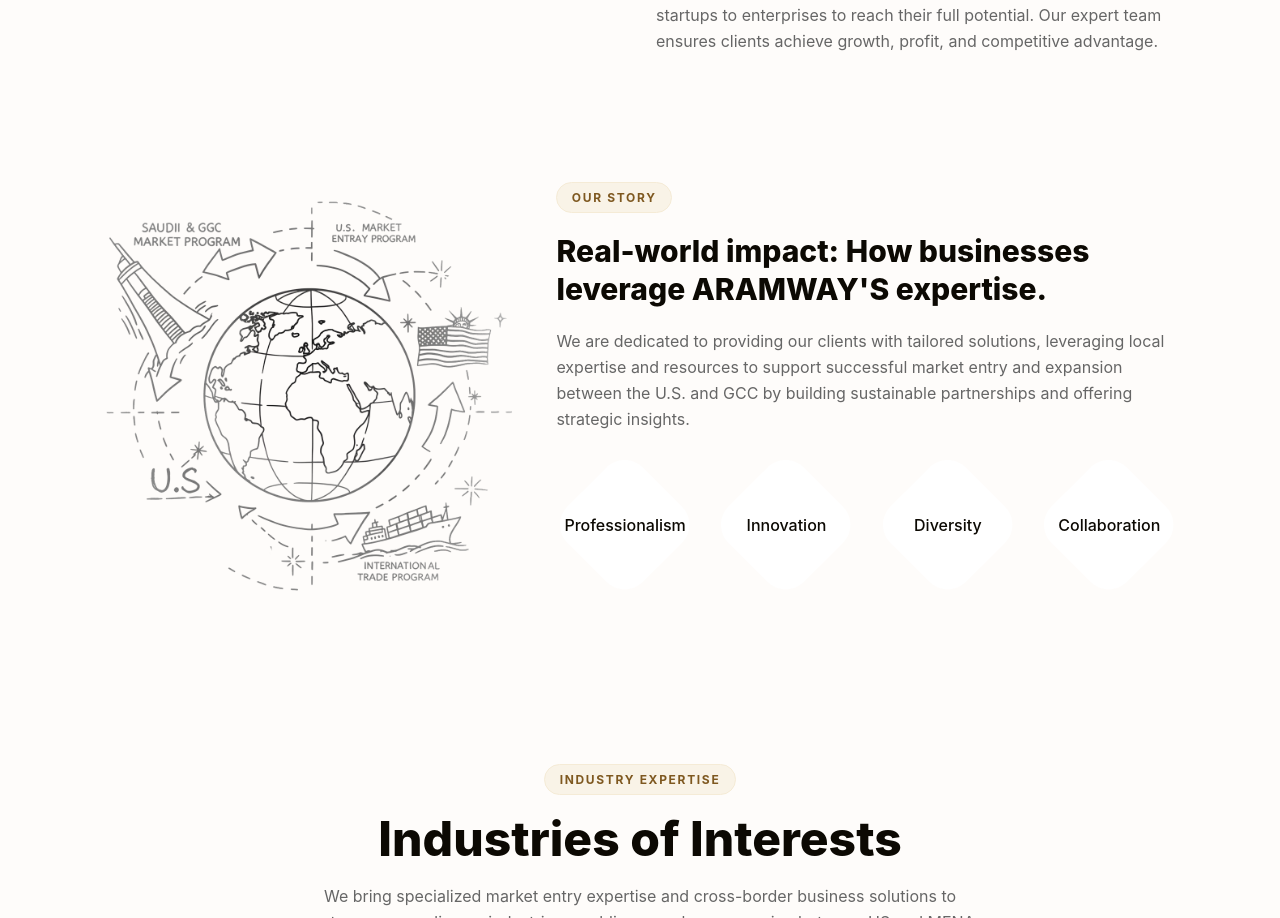
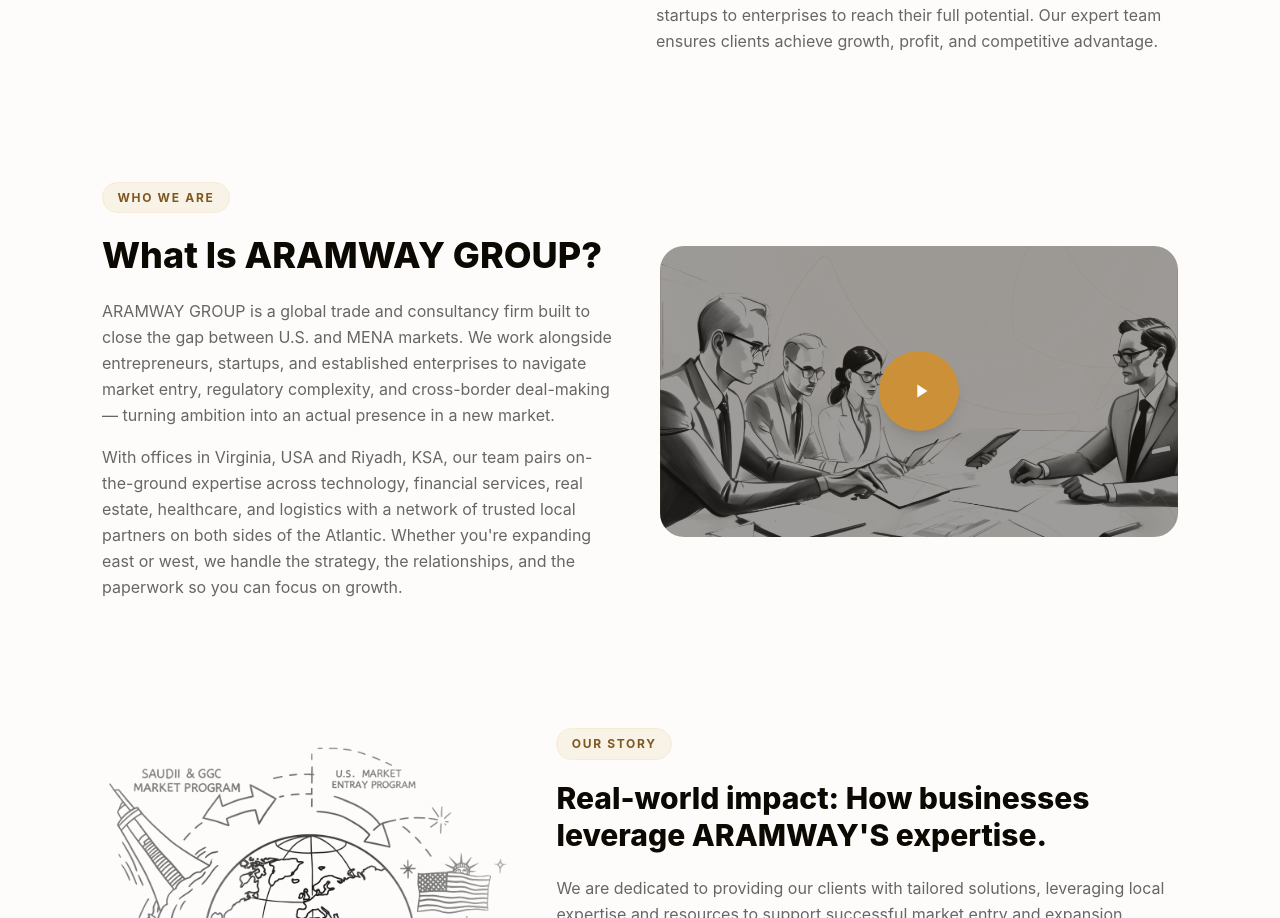
Before and after one commit to EntertabOrganization/Aramway, a Next.js app: page /about in a window 1280 px wide. Shown: the part 911-1829 px from the top of the page. Built offline with nearby package versions, Linux system fonts and the light colour scheme; no server answers.

Commit message:
Update AboutUsVideo

```diff
--- a/app/about/page.tsx
+++ b/app/about/page.tsx
@@ -66,6 +66,51 @@
         </div>
       </section>
 
+      <section className="py-16">
+        <div className="container-max">
+          <div className="grid items-center gap-10 md:grid-cols-2">
+            <AnimateIn>
+              <span className="section-eyebrow">Who We Are</span>
+              <h2 className="mt-5 font-heading text-3xl font-extrabold leading-tight text-ink sm:text-4xl">
+                What Is ARAMWAY GROUP?
+              </h2>
+              <p className="mt-5 text-base leading-relaxed text-muted">
+                ARAMWAY GROUP is a global trade and consultancy firm built to close the gap between
+                U.S. and MENA markets. We work alongside entrepreneurs, startups, and established
+                enterprises to navigate market entry, regulatory complexity, and cross-border
+                deal-making — turning ambition into an actual presence in a new market.
+              </p>
+              <p className="mt-4 text-base leading-relaxed text-muted">
+                With offices in Virginia, USA and Riyadh, KSA, our team pairs on-the-ground expertise
+                across technology, financial services, real estate, healthcare, and logistics with a
+                network of trusted local partners on both sides of the Atlantic. Whether you&apos;re
+                expanding east or west, we handle the strategy, the relationships, and the
+                paperwork so you can focus on growth.
+              </p>
+            </AnimateIn>
+            <AnimateIn delay={0.1}>
+              {/* Placeholder — swap for a real embed (self-hosted <video> or YouTube/Vimeo iframe) once a company video exists. */}
+              <div className="relative aspect-video overflow-hidden rounded-3xl">
+                <Image
+                  src="/images/who-we-are.webp"
+                  alt="ARAMWAY GROUP overview video"
+                  fill
+                  className="object-cover"
+                />
+                <div className="absolute inset-0 bg-ink/40" />
+                <div className="absolute inset-0 flex items-center justify-center">
+                  <span className="flex h-16 w-16 items-center justify-center rounded-full bg-primary shadow-lg sm:h-20 sm:w-20">
+                    <svg width="22" height="22" viewBox="0 0 24 24" fill="white" className="ml-1">
+                      <path d="M8 5v14l11-7z" />
+                    </svg>
+                  </span>
+                </div>
+              </div>
+            </AnimateIn>
+          </div>
+        </div>
+      </section>
+
       <section id="story" className="scroll-mt-28 py-16" style={{ backgroundColor: "var(--color-cream)" }}>
         <div className="container-max flex flex-col items-center gap-10 lg:flex-row lg:items-start">
           <AnimateIn className="lg:w-[40%]">
```
